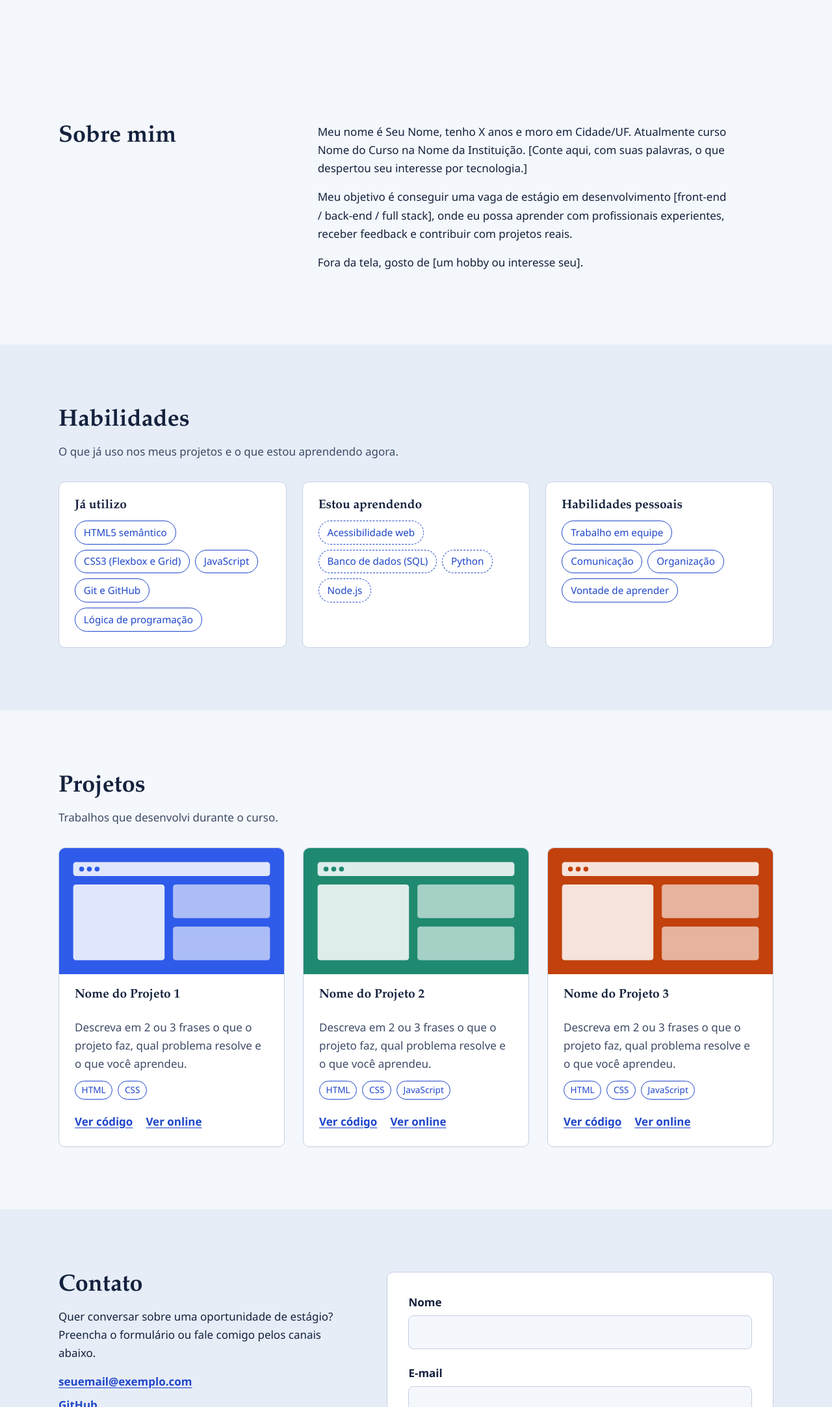
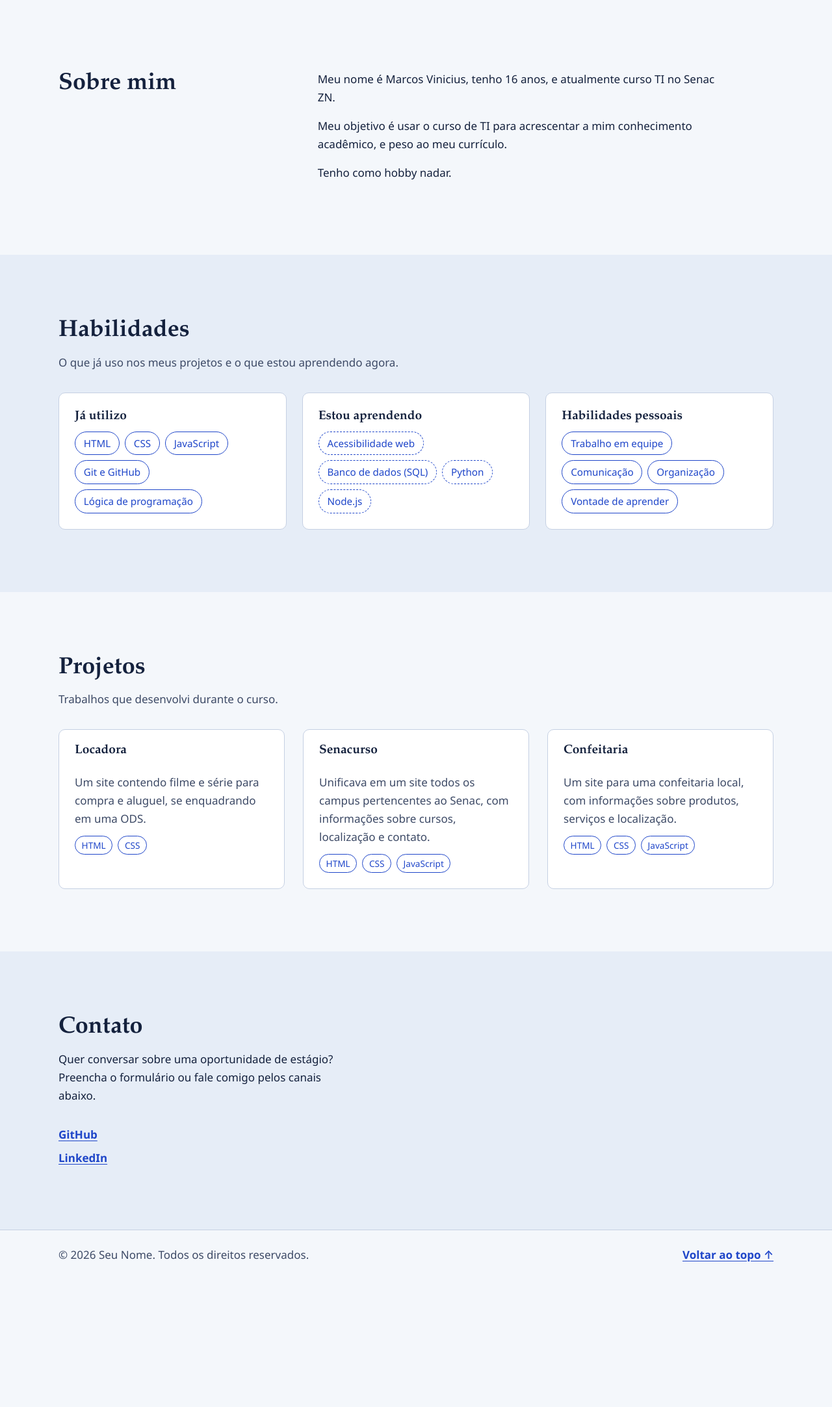
Before and after one commit to MarcosVinic1us/Portif-lio-1, a plain HTML site: page portfolio/index.html in a window 1280 px wide. Shown: the part 635-2800 px from the top of the page at 65% size. After the commit the page ends 2604 px from the top, so only its background shows below. Drawn offline with Linux system fonts and the light colour scheme.

Commit message:
Revise portfolio content for Marcos Vinicius
Updated personal information and project details in the portfolio.

```diff
--- a/portfolio/index.html
+++ b/portfolio/index.html
@@ -3,7 +3,7 @@
 <head>
   <meta charset="UTF-8">
   <meta name="viewport" content="width=device-width, initial-scale=1">
-  <title>Seu Nome | Portfólio de Desenvolvimento</title>
+  <title> Marcos| Portfólio de Desenvolvimento</title>
   <meta name="description" content="Portfólio de Seu Nome, estudante de tecnologia em busca de estágio em desenvolvimento.">
   <link rel="icon" href="img/favicon.svg" type="image/svg+xml">
   <link rel="stylesheet" href="css/style.css">
@@ -21,7 +21,7 @@
   <!-- CABEÇALHO -->
   <header class="cabecalho">
     <div class="container cabecalho__barra">
-      <a class="logo" href="#inicio" aria-label="Seu Nome, ir para o início">
+      <a class="logo" href="#inicio" aria-label=" Marcos, ir para o início">
         <span class="logo__marca" aria-hidden="true">{}</span> Seu Nome
       </a>
 
@@ -55,10 +55,10 @@
       <div class="container hero__grade">
         <div class="hero__texto">
           <p id="saudacao" class="hero__saudacao" aria-live="polite">Olá!</p>
-          <h1 id="titulo-inicio">Eu sou Seu Nome, estudante de tecnologia e futuro(a) desenvolvedor(a).</h1>
+          <h1 id="titulo-inicio">Eu Marcos, estudante de TI pelo Senac ZN.</h1>
           <p class="hero__descricao">
             Construo páginas e pequenos sistemas com HTML, CSS e JavaScript.
-            Estou em busca de um estágio para aprender em equipe e colocar em prática o que estudo.
+
           </p>
           <div class="hero__botoes">
             <a class="botao botao--primario" href="#projetos">Ver projetos</a>
@@ -66,7 +66,7 @@
           </div>
         </div>
         <figure class="hero__imagem">
-          <img src="img/avatar.svg" width="400" height="400" alt="Avatar ilustrado de Seu Nome">
+          <img src="img/WhatsApp Image 2026-10-28 at 09.04.19.jpeg" width="400" height="400" alt="Avatar ilustrado de Seu Nome">
         </figure>
       </div>
     </section>
@@ -77,17 +77,13 @@
         <h2 id="titulo-sobre">Sobre mim</h2>
         <div class="sobre__texto">
           <p>
-            Meu nome é Seu Nome, tenho X anos e moro em Cidade/UF. Atualmente curso
-            Nome do Curso na Nome da Instituição. [Conte aqui, com suas palavras, o que
-            despertou seu interesse por tecnologia.]
+            Meu nome é Marcos Vinicius, tenho 16 anos, e atualmente curso TI no Senac ZN.
           </p>
           <p>
-            Meu objetivo é conseguir uma vaga de estágio em desenvolvimento
-            [front-end / back-end / full stack], onde eu possa aprender com profissionais
-            experientes, receber feedback e contribuir com projetos reais.
+            Meu objetivo é usar o curso de TI para acrescentar a mim conhecimento acadêmico, e peso ao meu currículo.
           </p>
           <p>
-            Fora da tela, gosto de [um hobby ou interesse seu].
+            Tenho como hobby nadar.
           </p>
         </div>
       </div>
@@ -103,8 +99,8 @@
           <div class="habilidades__grupo">
             <h3>Já utilizo</h3>
             <ul class="etiquetas">
-              <li>HTML5 semântico</li>
-              <li>CSS3 (Flexbox e Grid)</li>
+              <li>HTML</li>
+              <li>CSS</li>
               <li>JavaScript</li>
               <li>Git e GitHub</li>
               <li>Lógica de programação</li>
@@ -140,50 +136,38 @@
 
         <div class="projetos">
           <article class="projeto">
-            <img src="img/projeto-1.svg" width="640" height="360" loading="lazy"
-                 alt="Miniatura do Projeto 1: página inicial em tons de azul">
+
             <div class="projeto__corpo">
-              <h3>Nome do Projeto 1</h3>
-              <p>Descreva em 2 ou 3 frases o que o projeto faz, qual problema resolve e o que você aprendeu.</p>
+              <h3>Locadora</h3>
+              <p>Um site contendo filme e série para compra e aluguel, se enquadrando em uma ODS.</p>
               <ul class="etiquetas etiquetas--pequenas" aria-label="Tecnologias usadas">
                 <li>HTML</li><li>CSS</li>
               </ul>
-              <div class="projeto__links">
-                <a href="#" target="_blank" rel="noopener noreferrer">Ver código <span class="sr-only">do Projeto 1 (abre em nova aba)</span></a>
-                <a href="#" target="_blank" rel="noopener noreferrer">Ver online <span class="sr-only">do Projeto 1 (abre em nova aba)</span></a>
-              </div>
+
             </div>
           </article>
 
           <article class="projeto">
-            <img src="img/projeto-2.svg" width="640" height="360" loading="lazy"
-                 alt="Miniatura do Projeto 2: painel em tons de verde">
+
             <div class="projeto__corpo">
-              <h3>Nome do Projeto 2</h3>
-              <p>Descreva em 2 ou 3 frases o que o projeto faz, qual problema resolve e o que você aprendeu.</p>
+              <h3>Senacurso</h3>
+              <p>Unificava em um site todos os campus pertencentes ao Senac, com informações sobre cursos, localização e contato.</p>
               <ul class="etiquetas etiquetas--pequenas" aria-label="Tecnologias usadas">
                 <li>HTML</li><li>CSS</li><li>JavaScript</li>
               </ul>
-              <div class="projeto__links">
-                <a href="#" target="_blank" rel="noopener noreferrer">Ver código <span class="sr-only">do Projeto 2 (abre em nova aba)</span></a>
-                <a href="#" target="_blank" rel="noopener noreferrer">Ver online <span class="sr-only">do Projeto 2 (abre em nova aba)</span></a>
-              </div>
+
             </div>
           </article>
 
           <article class="projeto">
-            <img src="img/projeto-3.svg" width="640" height="360" loading="lazy"
-                 alt="Miniatura do Projeto 3: aplicação em tons de laranja">
+
             <div class="projeto__corpo">
-              <h3>Nome do Projeto 3</h3>
-              <p>Descreva em 2 ou 3 frases o que o projeto faz, qual problema resolve e o que você aprendeu.</p>
+              <h3>Confeitaria</h3>
+              <p>Um site para uma confeitaria local, com informações sobre produtos, serviços e localização.</p>
               <ul class="etiquetas etiquetas--pequenas" aria-label="Tecnologias usadas">
                 <li>HTML</li><li>CSS</li><li>JavaScript</li>
               </ul>
-              <div class="projeto__links">
-                <a href="#" target="_blank" rel="noopener noreferrer">Ver código <span class="sr-only">do Projeto 3 (abre em nova aba)</span></a>
-                <a href="#" target="_blank" rel="noopener noreferrer">Ver online <span class="sr-only">do Projeto 3 (abre em nova aba)</span></a>
-              </div>
+
             </div>
           </article>
         </div>
@@ -200,50 +184,13 @@
             ou fale comigo pelos canais abaixo.
           </p>
           <ul class="contato__canais">
-            <li><a href="mailto:seuemail@exemplo.com">seuemail@exemplo.com</a></li>
-            <li><a href="https://github.com/seu-usuario" target="_blank" rel="noopener noreferrer">GitHub <span class="sr-only">(abre em nova aba)</span></a></li>
-            <li><a href="https://www.linkedin.com/in/seu-usuario" target="_blank" rel="noopener noreferrer">LinkedIn <span class="sr-only">(abre em nova aba)</span></a></li>
+            <li><a marcosvinicius007834@gmail.com</a></li>
+            <li><a href=https://github.com/MarcosVinic1us" target="_blank" rel="noopener noreferrer">GitHub <span class="sr-only">(abre em nova aba)</span></a></li>
+            <li><a href="https://www.linkedin.com/in/marcos-vinicius-b41a19445/" target="_blank" rel="noopener noreferrer">LinkedIn <span class="sr-only">(abre em nova aba)</span></a></li>
           </ul>
         </div>
 
-        <form id="form-contato" class="formulario" novalidate aria-describedby="aviso-privacidade">
-          <div class="campo">
-            <label for="nome">Nome</label>
-            <input id="nome" name="nome" type="text" autocomplete="name"
-                   required aria-describedby="erro-nome">
-            <p id="erro-nome" class="campo__erro" role="alert"></p>
-          </div>
 
-          <div class="campo">
-            <label for="email">E-mail</label>
-            <input id="email" name="email" type="email" autocomplete="email"
-                   required aria-describedby="erro-email">
-            <p id="erro-email" class="campo__erro" role="alert"></p>
-          </div>
-
-          <div class="campo">
-            <label for="mensagem">Mensagem</label>
-            <textarea id="mensagem" name="mensagem" rows="5" required
-                      aria-describedby="erro-mensagem"></textarea>
-            <p id="erro-mensagem" class="campo__erro" role="alert"></p>
-          </div>
-
-          <div class="campo campo--check">
-            <input id="consentimento" name="consentimento" type="checkbox"
-                   required aria-describedby="aviso-privacidade erro-consentimento">
-            <label for="consentimento">
-              Concordo em compartilhar meu nome e e-mail apenas para que a resposta a esta mensagem seja possível.
-            </label>
-            <p id="erro-consentimento" class="campo__erro" role="alert"></p>
-          </div>
-
-          <p id="aviso-privacidade" class="formulario__aviso">
-            Seus dados não são armazenados neste site e não serão compartilhados com terceiros.
-          </p>
-
-          <button class="botao botao--primario" type="submit">Enviar mensagem</button>
-          <p id="status-form" class="formulario__status" role="status" aria-live="polite"></p>
-        </form>
       </div>
     </section>
   </main>
```
